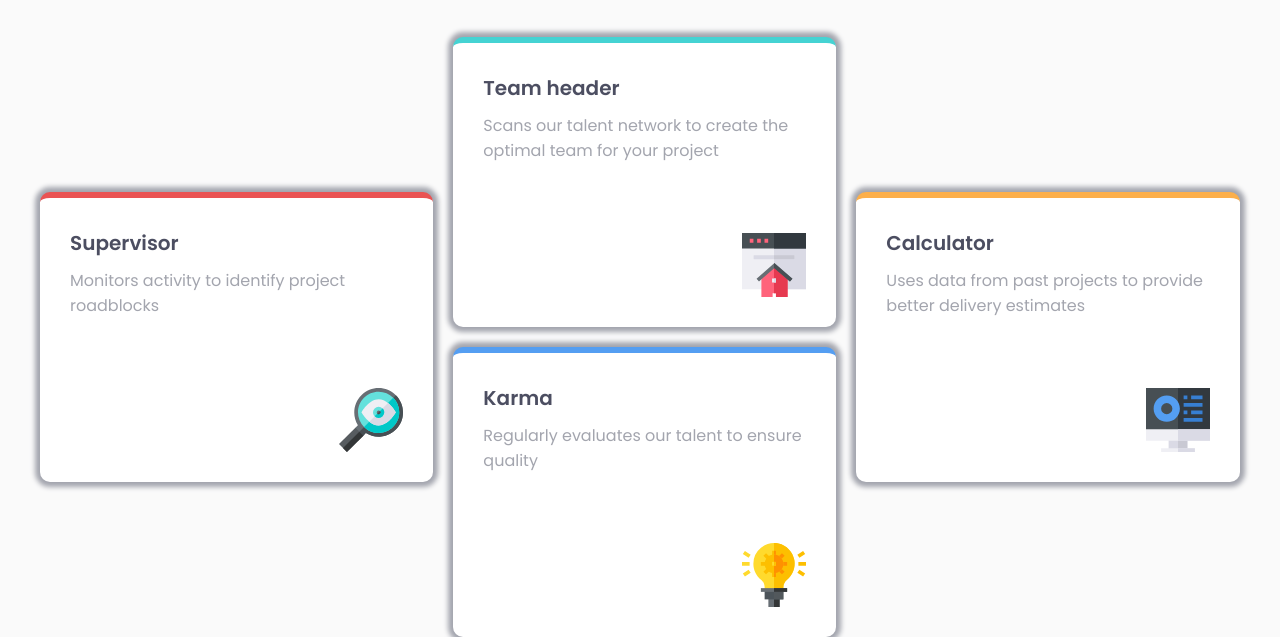
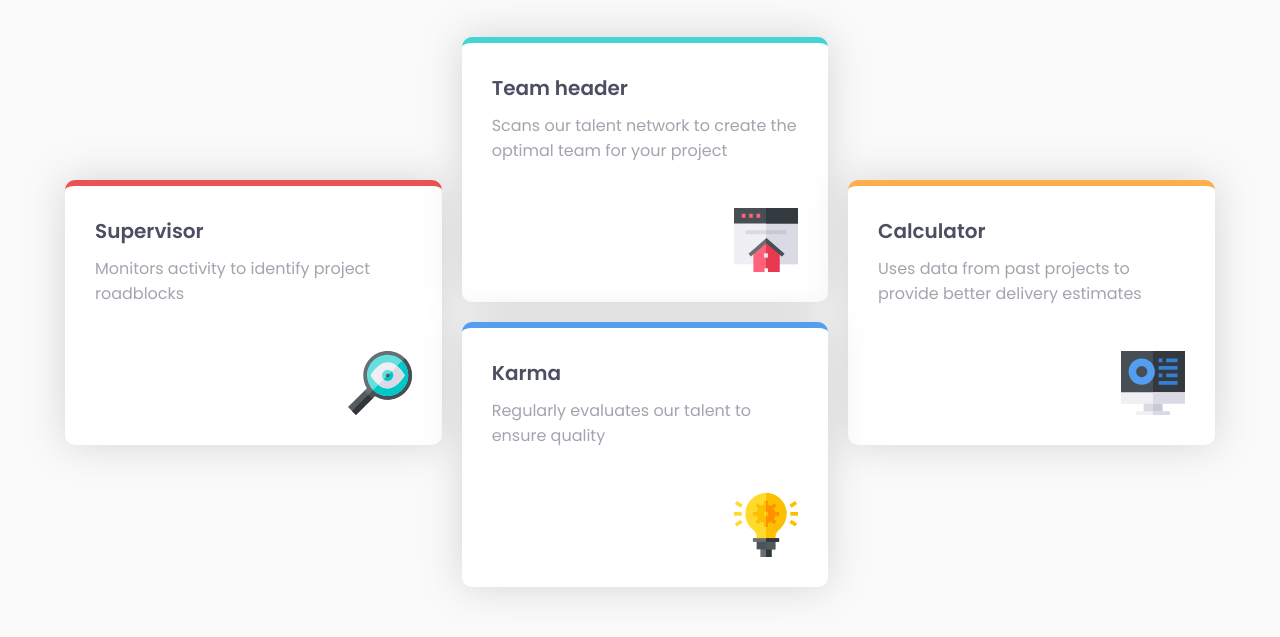
Before and after one commit to nirvayathapa/fourcard-frontendmentor, a plain HTML site: page index.html in a window 1280 px wide. Shown: the part 265-902 px from the top of the page. Drawn offline with Linux system fonts and the light colour scheme.

Commit message:
small change

```diff
--- a/css/style.scss
+++ b/css/style.scss
@@ -46,8 +46,8 @@ main.wrapper{
     place-items: center;
     margin-top: 4rem;
     .border{
-        width: 120rem;
-        height: 60rem;
+        width: 115rem;
+        height: 55rem;
         display: grid;
         gap: 2rem;
         grid-template-columns: auto auto auto;
@@ -56,7 +56,7 @@ main.wrapper{
     .box{
         border-radius: 1rem;
         background-color:  white;
-        box-shadow: 0.01rem 0.01rem 0.5rem 0.5rem hsl(229, 6%, 66%);
+        filter: drop-shadow(0px 0px 20px rgba(0, 0, 0, 0.15));
         position: relative;
     }
     .box:hover{
```
Also changed, not shown: css/style.css, 1 other file.
